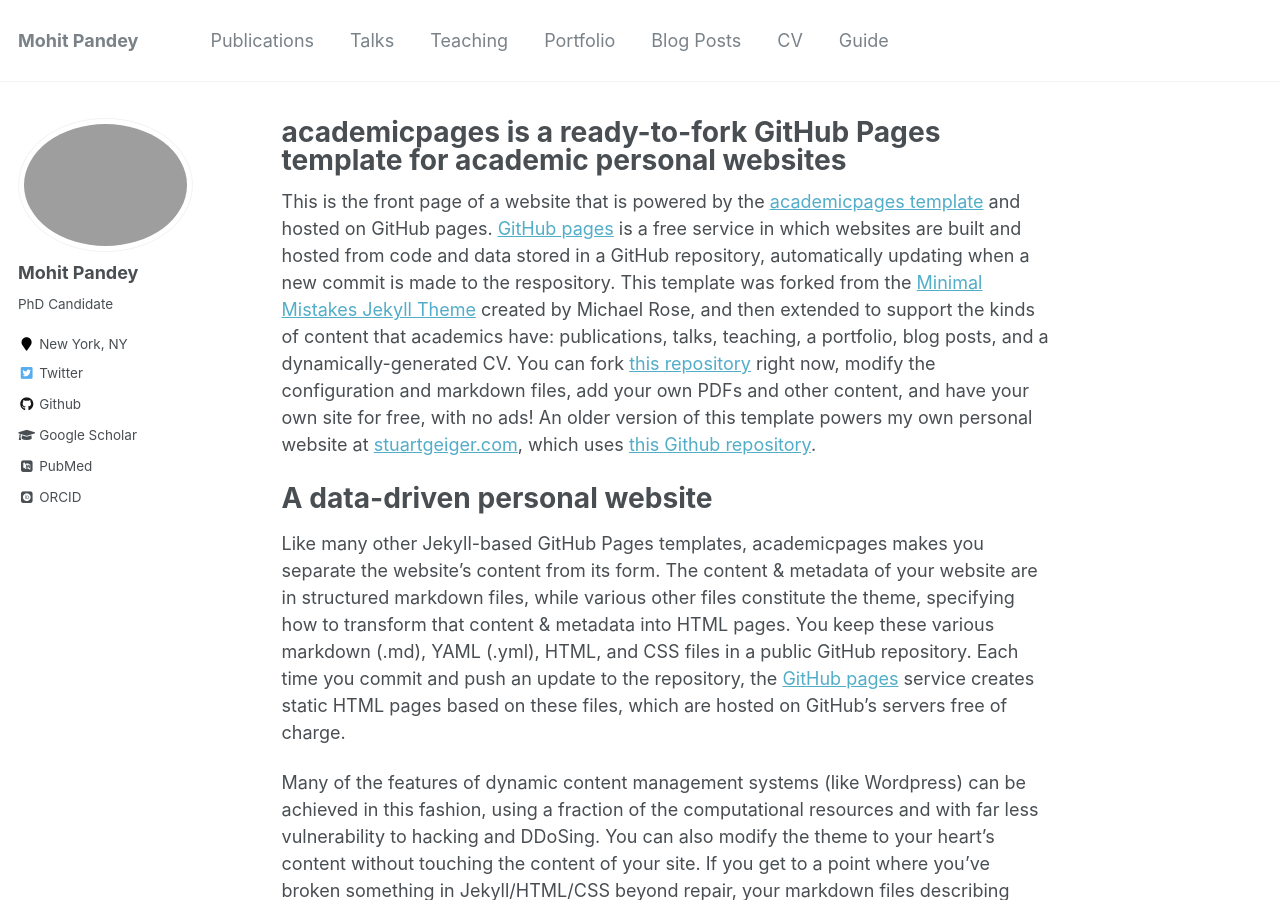
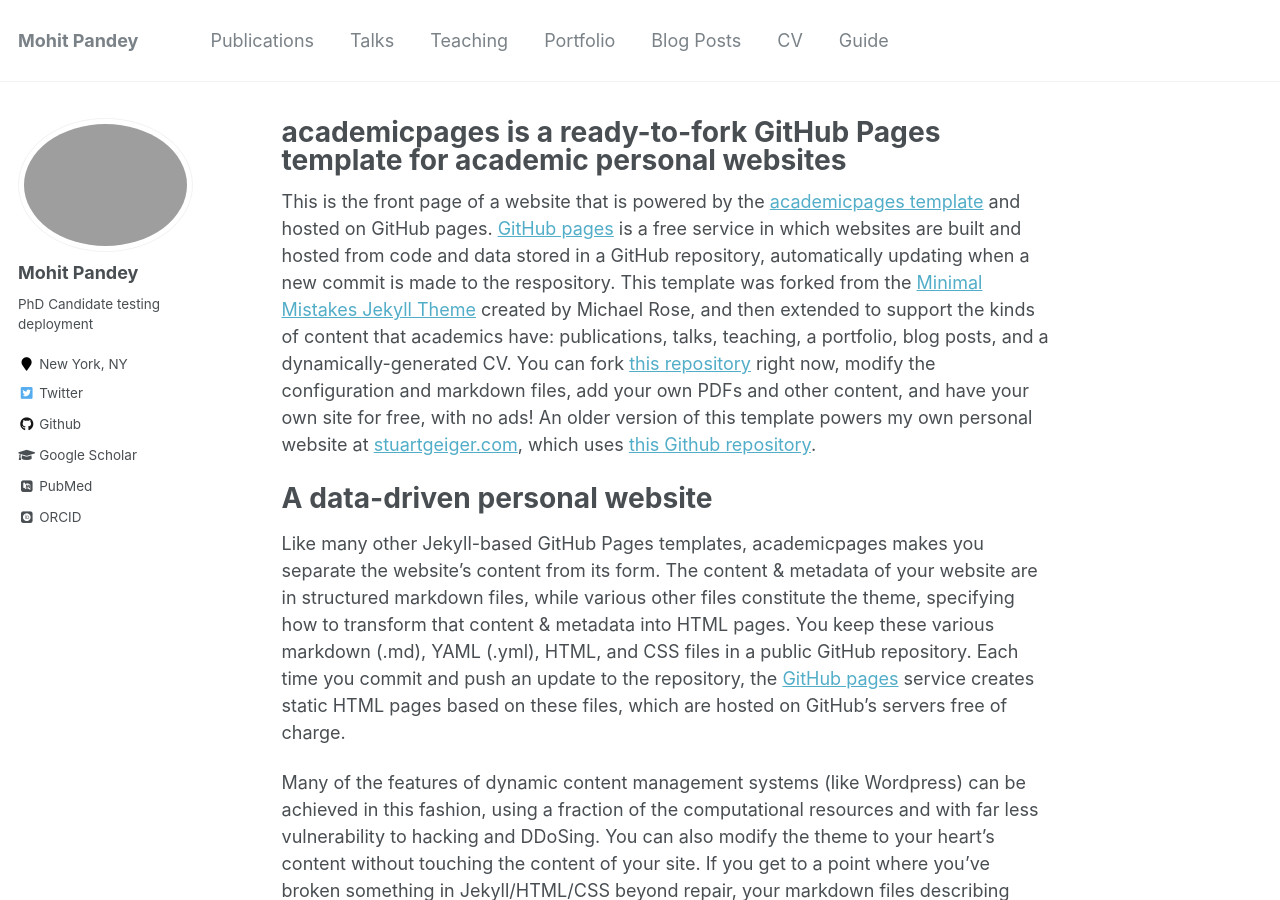
Before and after one commit to mohitpandey7/mohitpandey7.github.io, a Jekyll site: the page built from _pages/about.md, in a window 1280 px wide and 900 px high. Built offline with Jekyll 4.4.1, drawn with Linux system fonts in a browser that asks for light colours; some web fonts are replaced.

Commit message:
testing deployment

```diff
--- a/_config.yml
+++ b/_config.yml
@@ -82,7 +82,7 @@ analytics:
 author:
   name             : "Mohit Pandey"
   avatar           : "profile_mohit.jpg"
-  bio              : "PhD Candidate"
+  bio              : "PhD Candidate testing deployment"
   location         : "New York, NY"
   employer         :
   pubmed           : "https://www.ncbi.nlm.nih.gov/pubmed/?term=john+snow"
```
Also changed, not shown: 1 other file.
